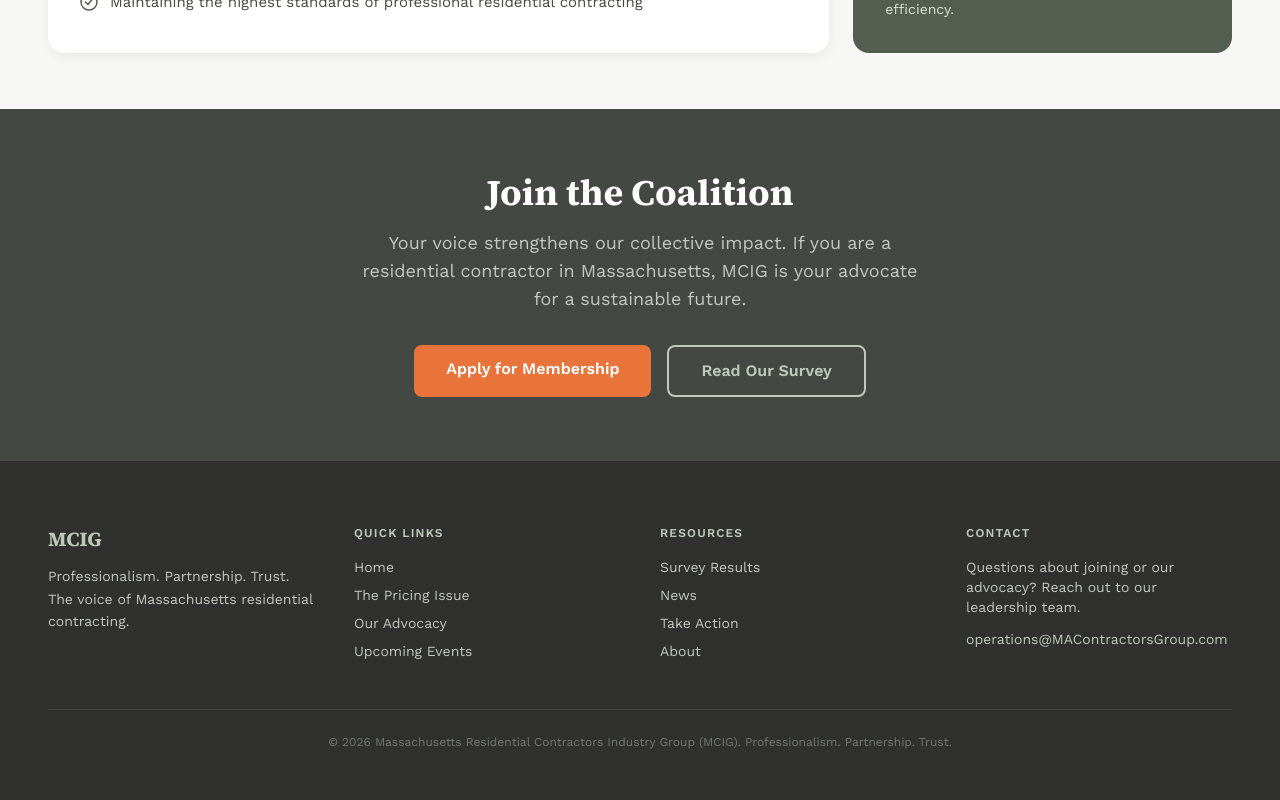
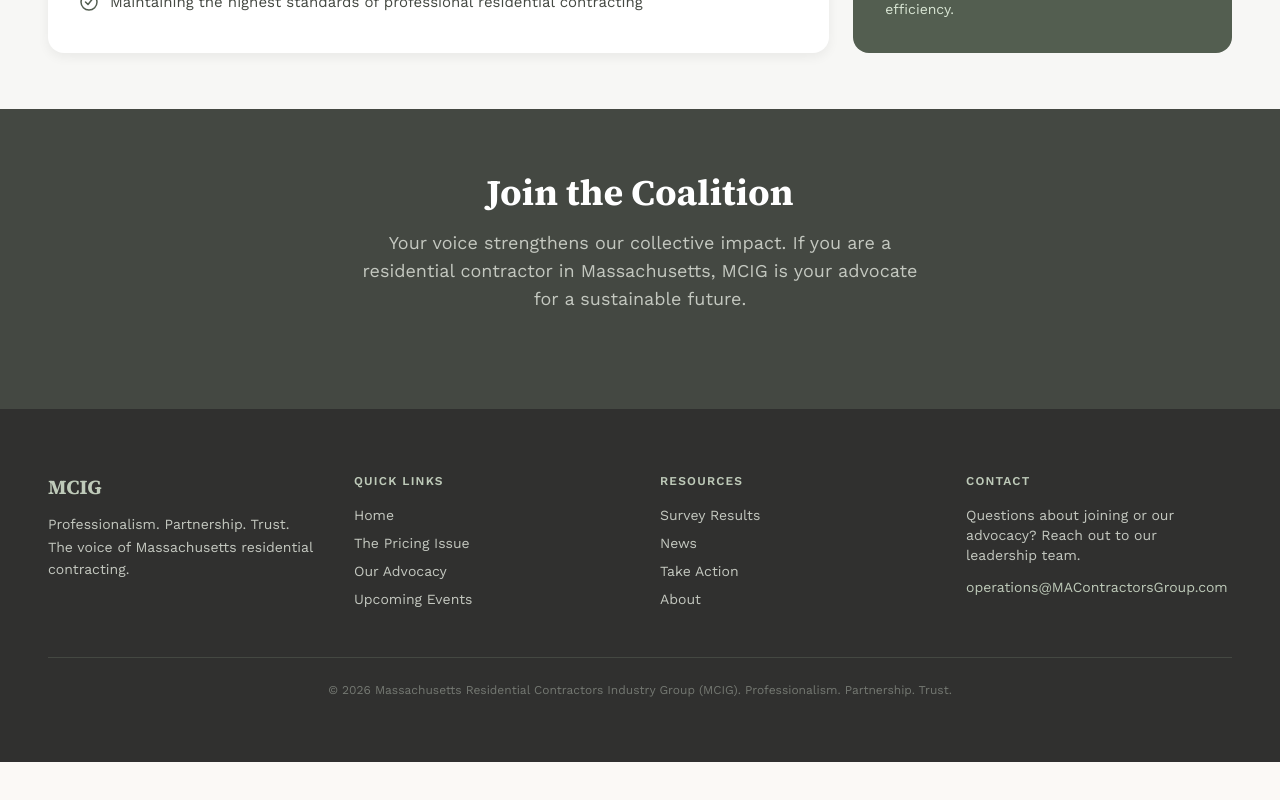
Before and after one commit to rudynazitto/mcig-website, a Next.js app: page / in a window 1280 px wide. Shown: the part 1052-1852 px from the top of the page. After the commit the page ends 1814 px from the top, so only its background shows below. Built offline with nearby package versions, Linux system fonts and the light colour scheme.

Commit message:
Remove CTA buttons from Join the Coalition section

```diff
--- a/app/page.tsx
+++ b/app/page.tsx
@@ -105,14 +105,6 @@ export default function Home() {
           <p className="text-lg mb-8 max-w-xl mx-auto" style={{ color: '#c4c8c0' }}>
             Your voice strengthens our collective impact. If you are a residential contractor in Massachusetts, MCIG is your advocate for a sustainable future.
           </p>
-          <div className="flex flex-wrap gap-4 justify-center">
-            <Link href="/take-action" className="inline-block text-white font-semibold px-8 py-3 rounded-lg transition-colors" style={{ backgroundColor: '#E8743B' }}>
-              Apply for Membership
-            </Link>
-            <Link href="/survey-results" className="inline-block font-semibold px-8 py-3 rounded-lg border-2 transition-colors" style={{ color: '#becab9', borderColor: '#becab9' }}>
-              Read Our Survey
-            </Link>
-          </div>
         </div>
       </section>
     </>
```
